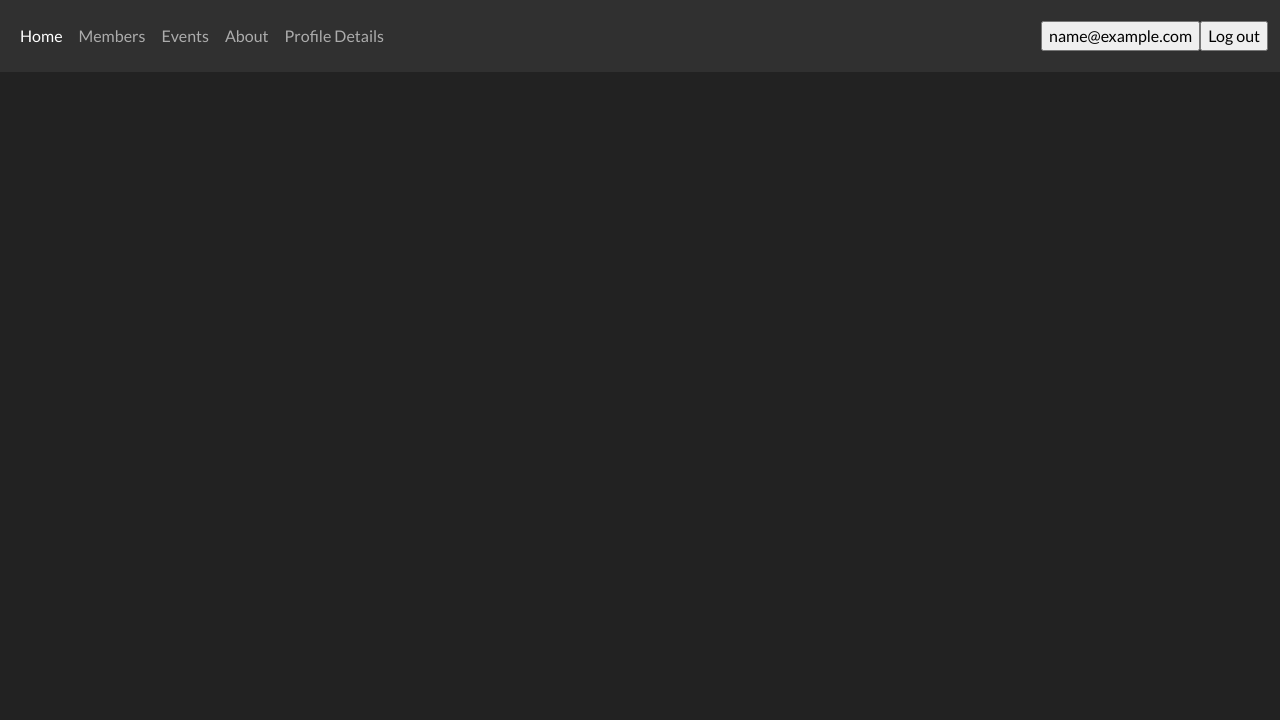
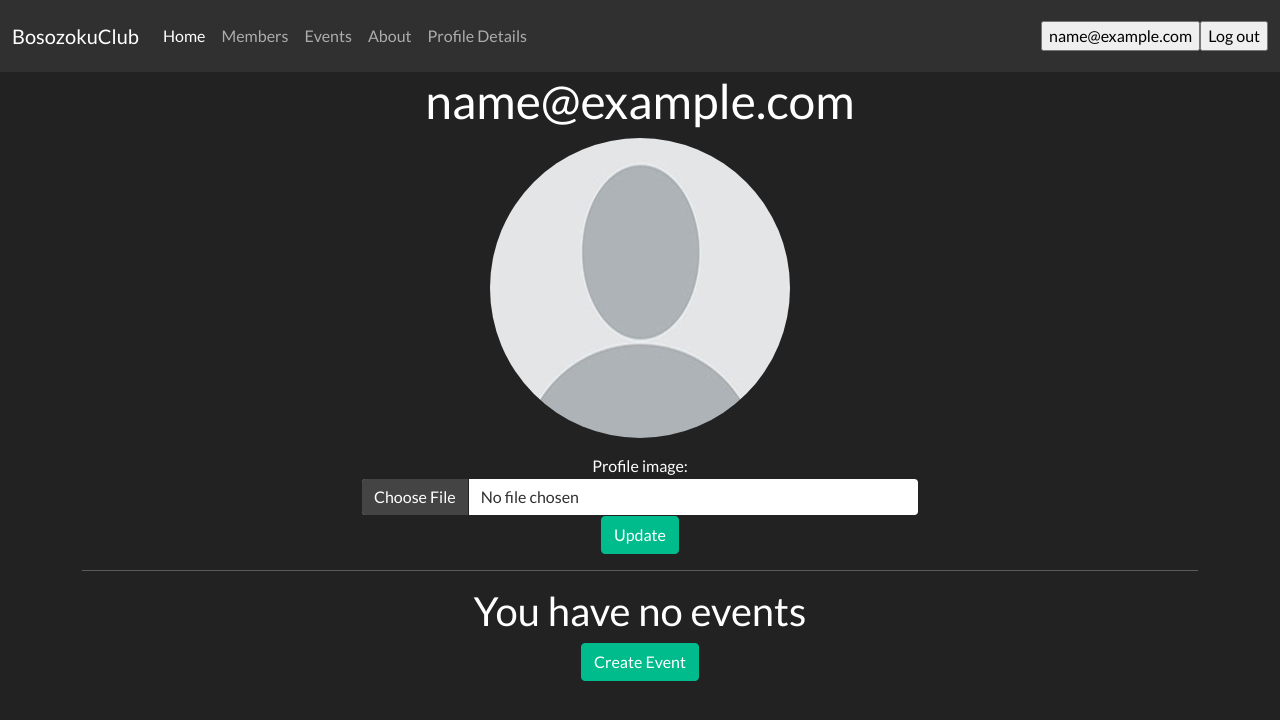
Before and after one commit to PetarNachev/Python_Web_05_2021, a Django app: page /accounts/profile/ in a window 1280 px wide. Shown: the top 720 px of the page. Run offline with Django 3.2, Linux system fonts and the light colour scheme; the visitor is signed in with stand-in values (Sample User, id 1); data comes from the database, SQL or seed files in the repository; data that the repository does not hold is empty; some libraries are stand-ins or nearby versions.

Commit message:
Update
Work on the templates and profiles

```diff
--- a/bosozoku/bosozoku/accounts/views.py
+++ b/bosozoku/bosozoku/accounts/views.py
@@ -49,6 +49,7 @@ def logout_user(request):
 @login_required
 def profile_details(request):
     profile = Profile.objects.get(pk=request.user.id)
+
     if request.method == 'POST':
         form = ProfileForm(request.POST, request.FILES, instance=profile)
         if form.is_valid():
@@ -68,11 +69,11 @@ def profile_details(request):
     return render(request, 'accounts/user_profile.html', context)
 
 
-def list_profiles(req):
+def list_profiles(request):
     all_profiles = Profile.objects.all()
 
     context = {
         'profiles': all_profiles,
     }
 
-    return render(req, 'accounts/profile_list.html', context)
+    return render(request, 'accounts/profile_list.html', context)
--- a/bosozoku/bosozoku/urls.py
+++ b/bosozoku/bosozoku/urls.py
@@ -1,3 +1,5 @@
+from django.conf import settings
+from django.conf.urls.static import static
 from django.contrib import admin
 from django.urls import path, include
 
@@ -6,4 +8,4 @@ urlpatterns = [
     path('', include('bosozoku.common.urls')),
     path('accounts/', include('bosozoku.accounts.urls')),
     path('events/', include('bosozoku.events.urls')),
-]
+] + static(settings.MEDIA_URL, document_root=settings.MEDIA_ROOT)
--- a/bosozoku/templates/accounts/user_profile.html
+++ b/bosozoku/templates/accounts/user_profile.html
@@ -1,3 +1,55 @@
 {% extends 'base.html' %}
+{% load static %}
 {% block content %}
+    <div class="text-center">
+        <h1>{{ request.user }}</h1>
+        {% if profile.profile_image %}
+            <img class="rounded-circle mb-3" src="{{ profile.profile_image.url }}" alt=""
+                 width="300px"
+                 height="300px">
+        {% else %}
+            <img class="rounded-circle mb-3" src="{% static 'images/generic_profile.jpg' %}"
+                 alt=""
+                 width="300"
+                 height="300">
+        {% endif %}
+        <div class="w-50 m-auto">
+            <form action="{% url 'profile details' %}" method="post" enctype="multipart/form-data">
+                {% csrf_token %}
+                {{ form }}
+                <button class="btn btn-success">Update</button>
+            </form>
+        </div>
+    </div>
+    <hr>
+    {% if events %}
+        <h2 class='text-center'>Your Events</h2>
+        <div class="row">
+            <div class="row">
+                {% for event in events %}
+                    <div class="col-lg-4">
+                        <div class="card mb-3">
+                            <h3 class="card-header">{{ event.name }}</h3>
+                            <div class="card-body">
+                                <h5 class="card-title">{{ event.date }}</h5>
+                            </div>
+                            <img src="{{ event.image.url }}" class="card-img-top" alt="...">
+                            <ul class="list-group list-group-flush">
+                                <li class="list-group-item">Location: {{ event.location }}</li>
+                            </ul>
+                            <a href="{% url 'event details' event.id %}" class="btn btn-success">Details</a>
+                            <div class="card-footer text-muted">
+                                {{ event.user }}
+                            </div>
+                        </div>
+                    </div>
+                {% endfor %}
+            </div>
+        </div>
+    {% else %}
+        <div class="text-center">
+            <h2>You have no events</h2>
+            <a href="{% url 'create event' %}" class="btn btn-success">Create Event</a>
+        </div>
+    {% endif %}
 {% endblock %}
--- a/bosozoku/templates/base.html
+++ b/bosozoku/templates/base.html
@@ -9,6 +9,7 @@
 <body>
 <nav class="navbar navbar-expand-lg navbar-dark bg-dark">
     <div class="container-fluid">
+        <a class="navbar-brand" href="https://en.wikipedia.org/wiki/B%C5%8Ds%C5%8Dzoku">BosozokuClub</a>
         <div class="collapse navbar-collapse" id="navbarColor02">
             <ul class="navbar-nav me-auto">
                 <li class="nav-item">
--- a/bosozoku/templates/index.html
+++ b/bosozoku/templates/index.html
@@ -29,6 +29,7 @@
 <body>
 <nav class="navbar navbar-expand-lg navbar-dark bg-dark">
     <div class="container-fluid">
+        <a class="navbar-brand" href="https://en.wikipedia.org/wiki/B%C5%8Ds%C5%8Dzoku">BosozokuClub</a>
         <div class="collapse navbar-collapse" id="navbarColor02">
             <ul class="navbar-nav me-auto">
                 <li class="nav-item">
```
Also changed, not shown: bosozoku/templates/accounts/profile_list.html (+13 -0 lines), bosozoku/templates/events/event_delete.html (+16 -0 lines), bosozoku/templates/events/event_edit.html (+13 -0 lines), bosozoku/templates/events/events_list.html (+21 -0 lines), bosozoku/bosozoku/common/migrations/0001_initial.py (added), bosozoku/bosozoku/events/migrations/0001_initial.py (added), bosozoku/media_files/events/_57.jpg (added), bosozoku/media_files/profiles/70998032_748853675537747_5432762900747911168_n.jpg (added), bosozoku/media_files/profiles/profile_image.jpg (added), bosozoku/static/images/generic_profile.jpg (added).
